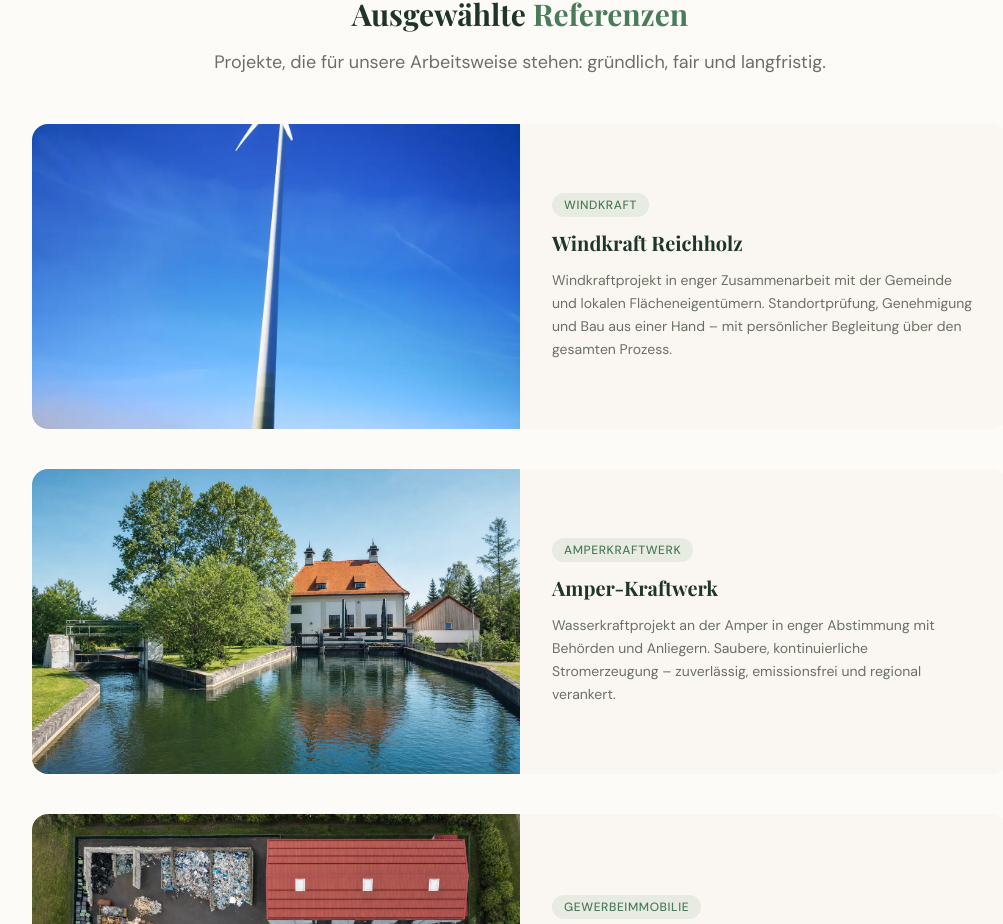
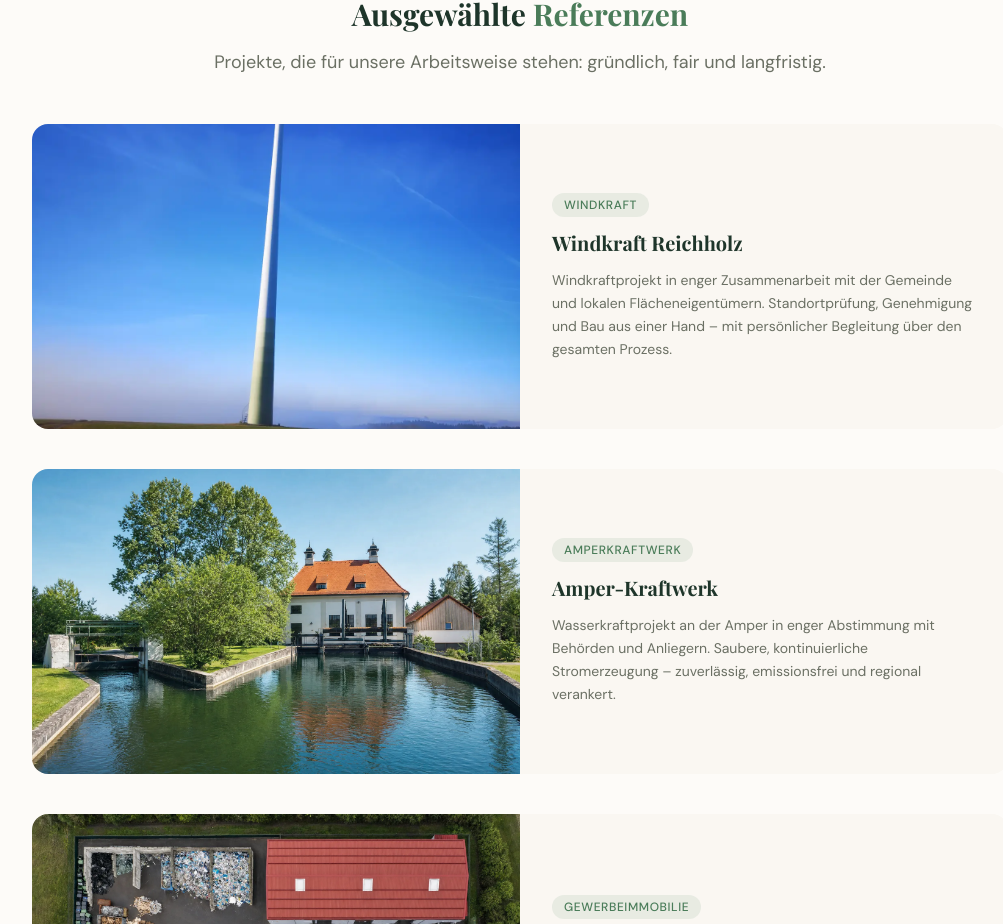
Before and after one commit to cedvaz/LEOGA2, a Next.js app: page /ueber-uns in a window 1280 px wide. Shown: the part 2336-3260 px from the top of the page, without its empty margins (120-1123 px from the left). Built offline with nearby package versions, Linux system fonts and the light colour scheme; a web font is replaced by a local one.

Commit message:
fix: shift Windkraft Reichholz image down to show rotors

```diff
--- a/app/ueber-uns/page.tsx
+++ b/app/ueber-uns/page.tsx
@@ -21,6 +21,7 @@ const referenzen = [
         description: "Windkraftprojekt in enger Zusammenarbeit mit der Gemeinde und lokalen Flächeneigentümern. Standortprüfung, Genehmigung und Bau aus einer Hand – mit persönlicher Begleitung über den gesamten Prozess.",
         image: "/pictures/Windkraft_Rechholz_Single.webp",
         alt: "Drohnenbild Windpark Wildpoldsried",
+        objectPosition: "center 80%",
     },
     {
         title: "Amper-Kraftwerk",
@@ -139,6 +140,7 @@ export default function UeberUnsPage() {
                                         alt={ref.alt}
                                         fill
                                         className="object-cover"
+                                        style={ref.objectPosition ? { objectPosition: ref.objectPosition } : undefined}
                                     />
                                 </div>
                                 <div className="p-8">
```
